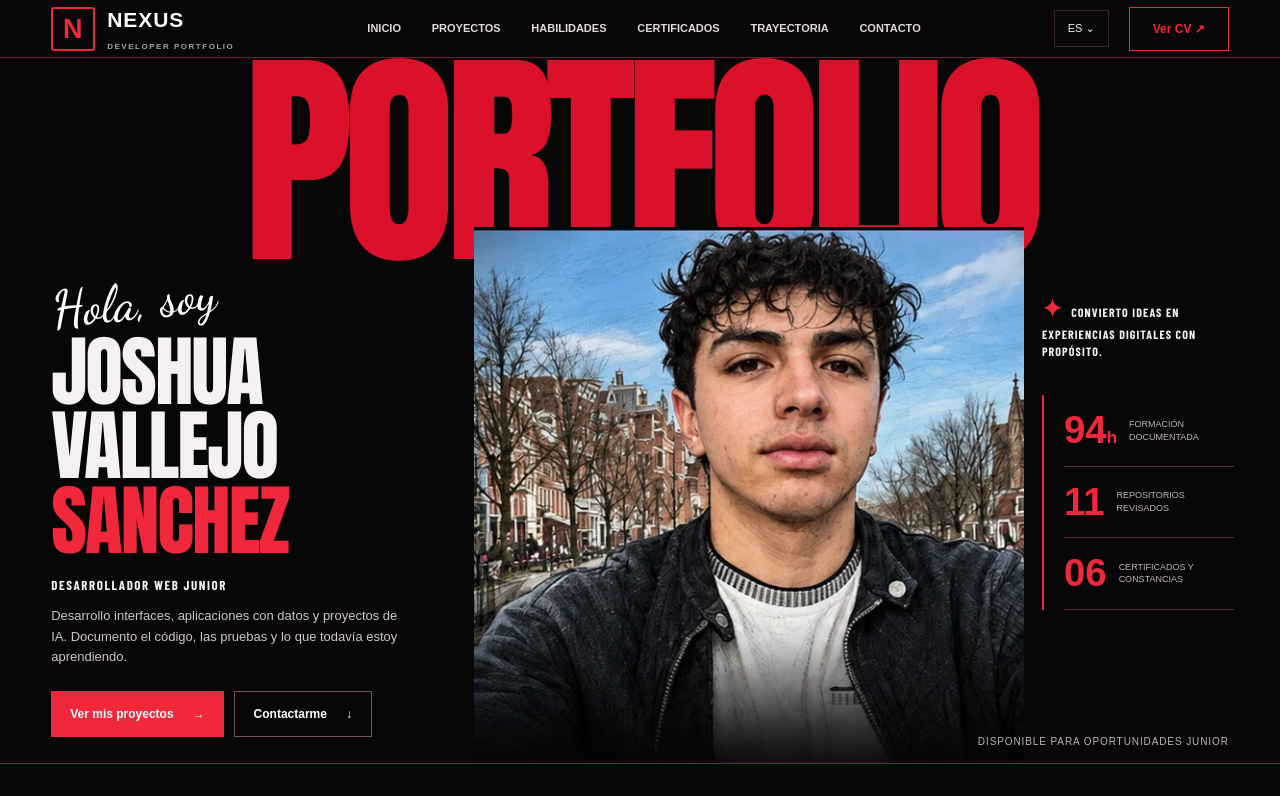
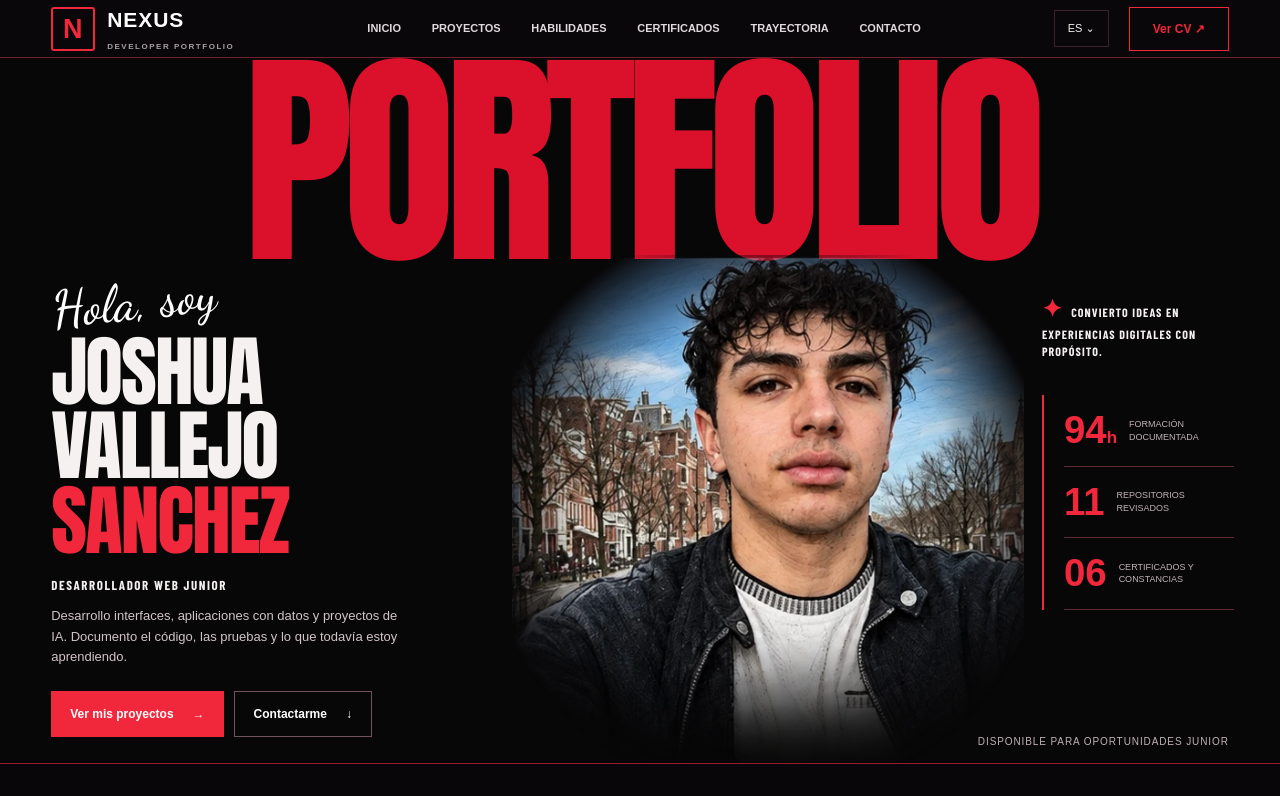
Before and after one commit to Dleteo/Nexus-AI, a Next.js app: page / in a window 1280 px wide. Shown: the top 796 px of the page. Built offline with nearby package versions, Linux system fonts and the light colour scheme; a web font is replaced by a local one.

Commit message:
style: slightly shrink portrait from left and feather only photo edges

```diff
--- a/components/career/EditorialPortfolio.module.css
+++ b/components/career/EditorialPortfolio.module.css
@@ -192,3 +192,24 @@
  .heroPortrait{left:18%;width:79%;height:60%}
  .heroRight{width:19%}
 }
+
+
+/* Retrato integrado: menor presencia hacia la izquierda, bordes suaves.
+   La imagen original mantiene su nitidez y color; solo se difumina el contorno. */
+.heroPortrait{
+  left:40%;
+  width:40%;
+  height:72%;
+  bottom:0;
+  background-position:center 40%;
+  filter:none;
+  opacity:1;
+  -webkit-mask-image:radial-gradient(ellipse 72% 74% at 50% 50%,#000 45%,rgba(0,0,0,.95) 52%,transparent 78%);
+  mask-image:radial-gradient(ellipse 72% 74% at 50% 50%,#000 45%,rgba(0,0,0,.95) 52%,transparent 78%);
+}
+@media(max-width:760px){
+  .heroPortrait{left:29%;width:63%;height:63%}
+}
+@media(max-width:430px){
+  .heroPortrait{left:26%;width:72%;height:58%}
+}
```
